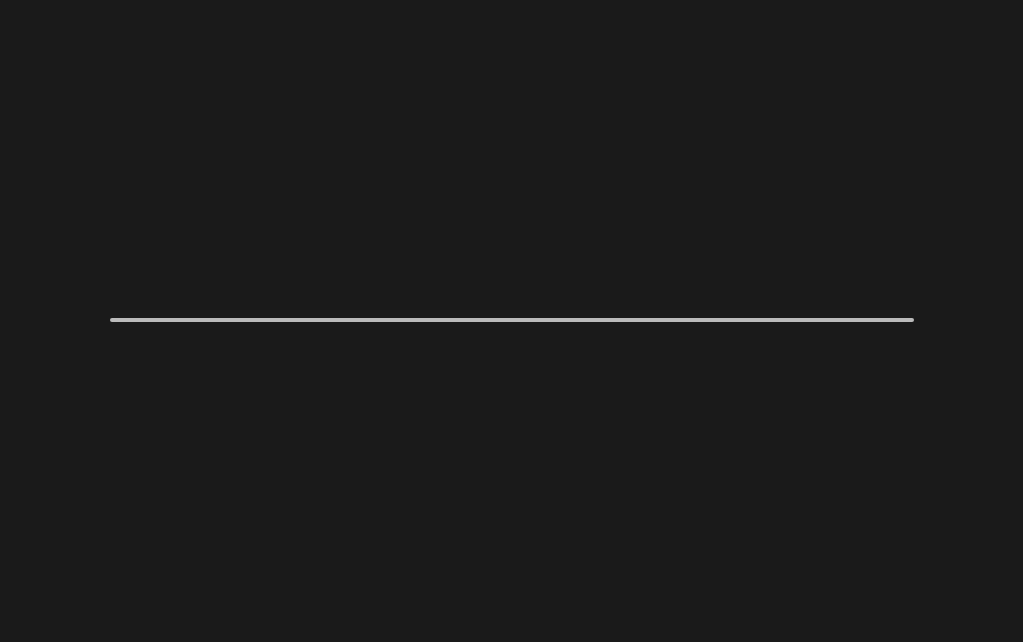
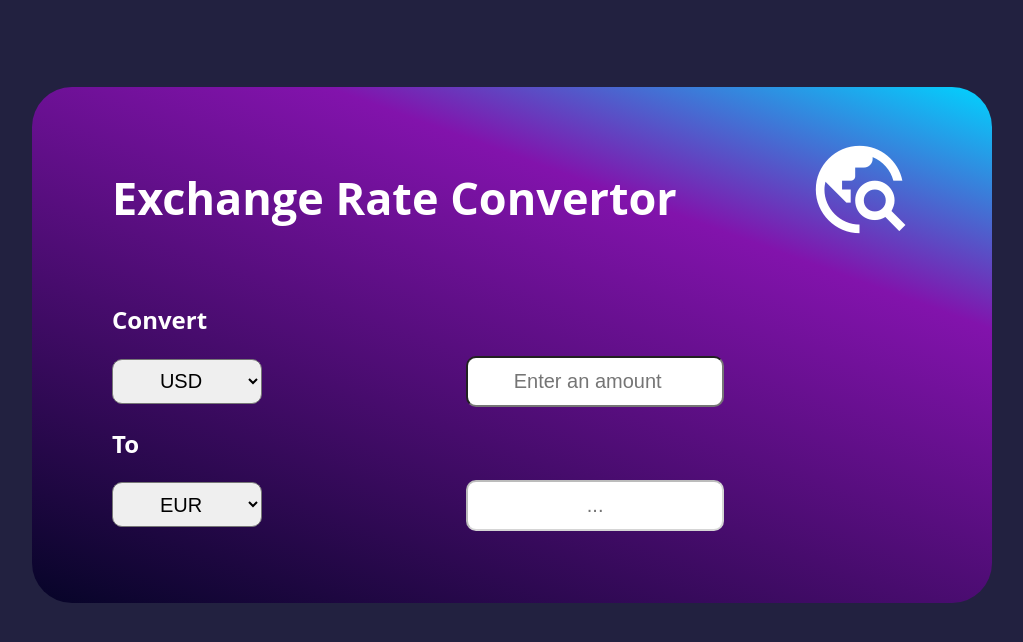
Before and after one commit to peterk6e/exchange-rate, a plain HTML site: page index.html in a window 1280 px wide. Shown: the whole page, without its empty margins (128-1151 px from the left). Drawn offline with Linux system fonts and the light colour scheme.

Commit message:
1st version

```diff
--- a/index.html
+++ b/index.html
@@ -12,11 +12,134 @@
       crossorigin="anonymous"
     />
     <link rel="stylesheet" href="style.css" />
+    <link
+      rel="stylesheet"
+      href="https://fonts.googleapis.com/icon?family=Material+Icons"
+    />
   </head>
-
   <body>
-    <div class="container"></div>
-
+    <div class="container">
+      <span class="material-icons ico">travel_explore</span>
+      <h1>Exchange Rate Convertor</h1>
+      <h2>Convert</h2>
+      <select id="currency-from">
+        <option value="AED">AED</option>
+        <option value="ARS">ARS</option>
+        <option value="AUD">AUD</option>
+        <option value="BGN">BGN</option>
+        <option value="BRL">BRL</option>
+        <option value="BSD">BSD</option>
+        <option value="CAD">CAD</option>
+        <option value="CHF">CHF</option>
+        <option value="CLP">CLP</option>
+        <option value="CNY">CNY</option>
+        <option value="COP">COP</option>
+        <option value="CZK">CZK</option>
+        <option value="DKK">DKK</option>
+        <option value="DOP">DOP</option>
+        <option value="EGP">EGP</option>
+        <option value="EUR">EUR</option>
+        <option value="FJD">FJD</option>
+        <option value="GBP">GBP</option>
+        <option value="GTQ">GTQ</option>
+        <option value="HKD">HKD</option>
+        <option value="HRK">HRK</option>
+        <option value="HUF">HUF</option>
+        <option value="IDR">IDR</option>
+        <option value="ILS">ILS</option>
+        <option value="INR">INR</option>
+        <option value="ISK">ISK</option>
+        <option value="JPY">JPY</option>
+        <option value="KRW">KRW</option>
+        <option value="KZT">KZT</option>
+        <option value="MXN">MXN</option>
+        <option value="MYR">MYR</option>
+        <option value="NOK">NOK</option>
+        <option value="NZD">NZD</option>
+        <option value="PAB">PAB</option>
+        <option value="PEN">PEN</option>
+        <option value="PHP">PHP</option>
+        <option value="PKR">PKR</option>
+        <option value="PLN">PLN</option>
+        <option value="PYG">PYG</option>
+        <option value="RON">RON</option>
+        <option value="RUB">RUB</option>
+        <option value="SAR">SAR</option>
+        <option value="SEK">SEK</option>
+        <option value="SGD">SGD</option>
+        <option value="THB">THB</option>
+        <option value="TRY">TRY</option>
+        <option value="TWD">TWD</option>
+        <option value="UAH">UAH</option>
+        <option value="USD" selected>USD</option>
+        <option value="UYU">UYU</option>
+        <option value="VND">VND</option>
+        <option value="ZAR">ZAR</option>
+      </select>
+      <input
+        type="number"
+        class="input"
+        id="input"
+        placeholder="Enter an amount"
+      />
+      <h2>To</h2>
+      <select id="currency-to">
+        <option value="AED">AED</option>
+        <option value="ARS">ARS</option>
+        <option value="AUD">AUD</option>
+        <option value="BGN">BGN</option>
+        <option value="BRL">BRL</option>
+        <option value="BSD">BSD</option>
+        <option value="CAD">CAD</option>
+        <option value="CHF">CHF</option>
+        <option value="CLP">CLP</option>
+        <option value="CNY">CNY</option>
+        <option value="COP">COP</option>
+        <option value="CZK">CZK</option>
+        <option value="DKK">DKK</option>
+        <option value="DOP">DOP</option>
+        <option value="EGP">EGP</option>
+        <option value="EUR" selected>EUR</option>
+        <option value="FJD">FJD</option>
+        <option value="GBP">GBP</option>
+        <option value="GTQ">GTQ</option>
+        <option value="HKD">HKD</option>
+        <option value="HRK">HRK</option>
+        <option value="HUF">HUF</option>
+        <option value="IDR">IDR</option>
+        <option value="ILS">ILS</option>
+        <option value="INR">INR</option>
+        <option value="ISK">ISK</option>
+        <option value="JPY">JPY</option>
+        <option value="KRW">KRW</option>
+        <option value="KZT">KZT</option>
+        <option value="MXN">MXN</option>
+        <option value="MYR">MYR</option>
+        <option value="NOK">NOK</option>
+        <option value="NZD">NZD</option>
+        <option value="PAB">PAB</option>
+        <option value="PEN">PEN</option>
+        <option value="PHP">PHP</option>
+        <option value="PKR">PKR</option>
+        <option value="PLN">PLN</option>
+        <option value="PYG">PYG</option>
+        <option value="RON">RON</option>
+        <option value="RUB">RUB</option>
+        <option value="SAR">SAR</option>
+        <option value="SEK">SEK</option>
+        <option value="SGD">SGD</option>
+        <option value="THB">THB</option>
+        <option value="TRY">TRY</option>
+        <option value="TWD">TWD</option>
+        <option value="UAH">UAH</option>
+        <option value="USD">USD</option>
+        <option value="UYU">UYU</option>
+        <option value="VND">VND</option>
+        <option value="ZAR">ZAR</option>
+      </select>
+      <input class="output" id="output" placeholder="..." disabled />
+      <div class="rate" id="rate"></div>
+    </div>
     <script src="script.js"></script>
   </body>
 </html>
--- a/script.js
+++ b/script.js
@@ -0,0 +1,39 @@
+const API_KEY = "5b2ed5dce8f155cc352a4fe5"; //test API KEY
+let output = document.getElementById("output");
+let input = document.getElementById("input");
+let from = document.getElementById("currency-from");
+let to = document.getElementById("currency-to");
+let rate = document.getElementById("rate");
+
+input.addEventListener("change", () => convertCurrency());
+from.addEventListener("change", () => convertCurrency());
+to.addEventListener("change", () => convertCurrency());
+
+function convertCurrency() {
+  fetch(
+    "https://lit-earth-42250.herokuapp.com/https://v6.exchangerate-api.com/v6/" +
+      API_KEY +
+      "/latest/" +
+      from.value
+  )
+    .then((response) => {
+      if (response.status !== 200) {
+        console.log("there was a problem. Status Code: " + response.status);
+        return;
+      }
+      response.json().then((data) => {
+        rate.innerText =
+          1 +
+          " " +
+          from.value +
+          " = " +
+          data.conversion_rates[to.value] +
+          " " +
+          to.value;
+        output.value = input.value * data.conversion_rates[to.value];
+      });
+    })
+    .catch(function (err) {
+      console.log("Fetch Error", err);
+    });
+}
--- a/style.css
+++ b/style.css
@@ -1,5 +1,5 @@
 body {
-  background: rgb(26, 26, 26);
+  background: rgba(2, 0, 36, 0.8715861344537815);
   font-family: "Open Sans", sans-serif;
   display: flex;
   align-items: center;
@@ -8,11 +8,62 @@ body {
   margin: 0;
 }
 
+h1 {
+  font-size: 45px;
+  margin-bottom: 75px;
+}
+
 .container {
-  color: rgb(59, 59, 59);
-  background: #bbb;
-  margin: 0 auto 0 auto;
-  padding: 2px 2px;
+  color: white;
+  background: rgb(65, 2, 57);
+  background: linear-gradient(
+    20deg,
+    rgba(2, 0, 36, 0.8715861344537815) 0%,
+    rgba(130, 19, 172, 1) 72%,
+    rgba(0, 212, 255, 1) 100%,
+    rgba(0, 212, 255, 1) 100%
+  );
+  margin: 50px auto 0 auto;
+  padding: 50px 80px;
   width: 800px;
-  border-radius: 4px;
+  border-radius: 40px;
 }
+
+.input {
+  margin-left: 200px;
+  height: 45px;
+  font-size: 20px;
+  border-radius: 10px;
+  text-align: center;
+  width: 250px;
+  background: white;
+}
+
+.output {
+  margin-left: 200px;
+  height: 45px;
+  font-size: 20px;
+  border-radius: 10px;
+  text-align: center;
+  width: 250px;
+  background: white;
+}
+
+select {
+  text-align: center;
+  height: 45px;
+  font-size: 20px;
+  width: 150px;
+  border-radius: 10px;
+}
+
+.ico {
+  float: right;
+  font-size: 105px !important;
+}
+
+.rate {
+  color: rgb(200, 112, 179);
+  margin-top: 22px;
+  font-size: 32px;
+}
```
Also changed, not shown: 1 other file.
